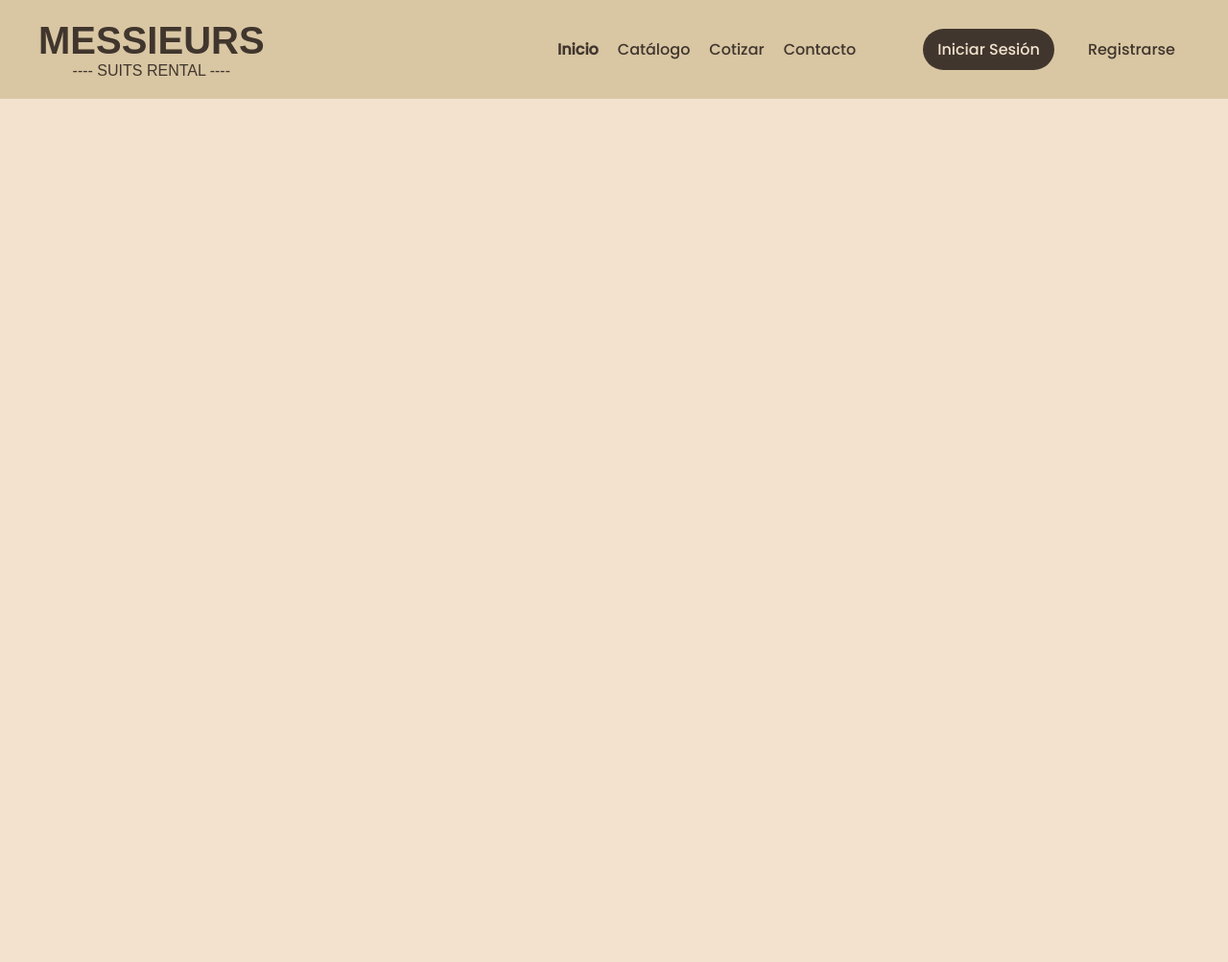
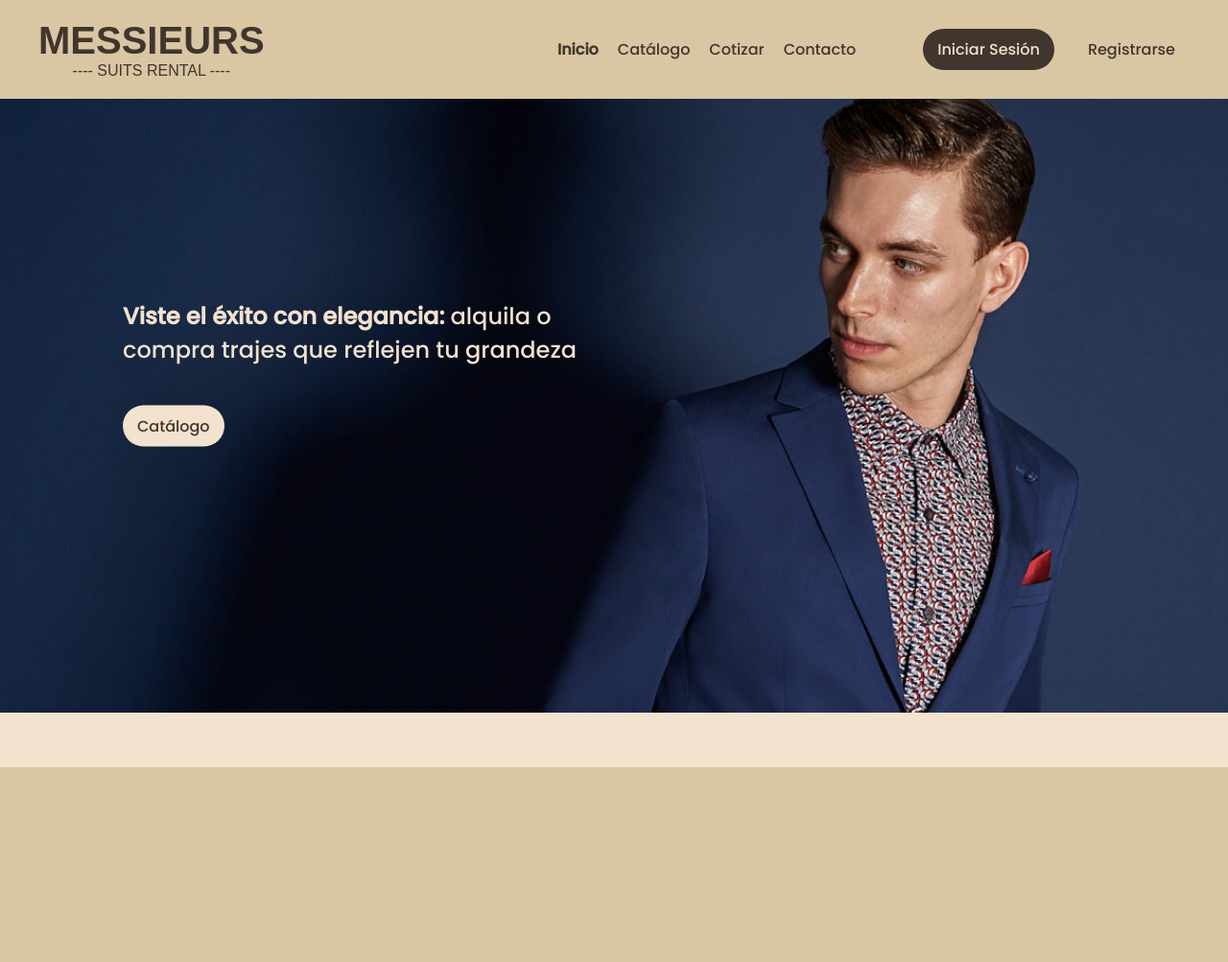
Before and after one commit to JorgeSarricolea/Messieurs-Suits-Rental, a PHP site: page /pages/index.php in a window 1280 px wide. Shown: the whole page at 96% size. After the commit the page ends 800 px from the top, so only its background shows below. Run offline with PHP 8.4, Linux system fonts and the light colour scheme; data that the repository does not hold is empty; some web fonts are replaced.

Commit message:
styles: banner and carousel in index page

```diff
--- a/includes/carousel.php
+++ b/includes/carousel.php
@@ -13,24 +13,6 @@ $suits = $stmt->fetchAll(PDO::FETCH_ASSOC);
 <!-- Swiper CSS src -->
 <link rel="stylesheet" href="https://unpkg.com/swiper/swiper-bundle.min.css"/>
 
-<style>
-  .swiper-container {
-    width: 100%;
-    padding-top: 50px;
-    padding-bottom: 50px;
-  }
-  .swiper-slide {
-    background-position: center;
-    background-size: cover;
-    width: 300px;
-    height: 300px;
-  }
-  .swiper-slide img {
-    display: block;
-    width: 100%;
-  }
-</style>
-
 <!-- Swiper -->
 <div class="swiper-container">
   <div class="swiper-wrapper">
@@ -38,8 +20,8 @@ $suits = $stmt->fetchAll(PDO::FETCH_ASSOC);
     <div class="swiper-slide">
       <img src="<?php echo htmlspecialchars($suit['image_src']); ?>" alt="suit Image">
       <h3><?php echo htmlspecialchars($suit['model']); ?></h3>
-      <p>Color: <?php echo htmlspecialchars($suit['color']); ?></p>
-      <p>Price: $<?php echo htmlspecialchars(number_format($suit['price'], 2)); ?></p>
+      <p>Color: <?php echo htmlspecialchars(strtoupper($suit['color'])); ?></p>
+      <p id="price-text">$<?php echo htmlspecialchars(number_format($suit['price'], 2)); ?> MXN</p>
     </div>
     <?php endforeach; ?>
   </div>
--- a/js/carousel.js
+++ b/js/carousel.js
@@ -1,7 +1,8 @@
 let swiper = new Swiper(".swiper-container", {
   slidesPerView: 3,
-  spaceBetween: 100,
-  slidesPerGroup: 3,
+  spaceBetween: 30 /* This adds space between slides, adjust as needed */,
+  slidesPerGroup: 1 /* Change this if you want to scroll one slide at a time */,
+  centeredSlides: true /* This will center the slides */,
   loop: true,
   loopFillGroupWithBlank: true,
   pagination: {
--- a/pages/index.php
+++ b/pages/index.php
@@ -4,9 +4,6 @@ session_start();
 
 // Header
 include '../includes/header.php';
-
-// Carousel
-include '../includes/carousel.php';
 ?>
 
 <!DOCTYPE html>
@@ -17,9 +14,25 @@ include '../includes/carousel.php';
   <!-- Main CSS Files -->
   <link rel="stylesheet" href="../styles/main.css">
   <link rel="stylesheet" href="../styles/header.css">
-  <title>Inicio</title>
+  <link rel="stylesheet" href="../styles/index.css">
+  <title>Messieurs | Suits Rental</title>
 </head>
 <body>
+  <!-- Main banner -->
+  <section id="banner">
+    <div class="banner-content">
+      <h1><span> Viste el éxito con elegancia: </span>alquila o compra trajes que reflejen tu grandeza</h1>
+      <a href="./catalogue.php">Catálogo</a>
+    </div>
+    <img src="../assets/img/banner.jpg" alt="">
+  </section>
 
+  <!-- Carousel -->
+  <section class="carousel-container">
+      <?php
+      // Carousel
+      include '../includes/carousel.php';
+      ?>
+  </section>
 </body>
 </html>
--- /dev/null
+++ b/styles/index.css
@@ -0,0 +1,125 @@
+/* Banner */
+#banner {
+  position: relative;
+  width: 100%;
+  height: 80%;
+  overflow: hidden;
+}
+
+#banner img {
+  width: 100%;
+  object-fit: cover;
+}
+
+.banner-content {
+  position: absolute;
+  top: 40%;
+  left: 40%;
+  transform: translate(-50%, -50%);
+  text-align: left;
+}
+
+.banner-content h1 {
+  margin: 0;
+  color: var(--lightBeige);
+  font-weight: 500;
+  width: 70%;
+}
+
+.banner-content span {
+  font-weight: bold;
+}
+
+.carousel-container {
+  margin: 0 auto;
+}
+
+.banner-content a {
+  position: relative;
+  background-color: var(--lightBeige);
+  color: var(--brown);
+  text-decoration: none;
+  padding: 10px 15px;
+  border-radius: 25px;
+  top: 50px;
+  transition: 0.3s ease-in-out;
+}
+
+.banner-content a:hover {
+  background-color: var(--beige);
+}
+
+/* Carousel */
+
+.carousel-container {
+  position: relative;
+  margin-top: 40px;
+  width: 90%;
+  padding: 0 5%; /* Adjust the percentage to push the edge slides out of view */
+}
+
+.swiper-container {
+  margin: 0 auto;
+  display: flex;
+  overflow: hidden; /* This will prevent elements from bleeding outside the container */
+}
+
+.swiper-wrapper {
+  gap: 0; /* Swiper has its own spacing system, you might not need this */
+}
+
+.swiper-slide {
+  display: flex;
+  background-color: var(--beige);
+  padding: 25px;
+  border-radius: 25px;
+  width: 100%;
+}
+
+.swiper-slide.swiper-slide {
+  display: flex;
+  flex-direction: column;
+}
+.swiper-slide h3 {
+  margin-top: 20px;
+  text-transform: capitalize;
+}
+
+#price-text {
+  width: fit-content;
+  align-self: flex-end;
+}
+
+.swiper-slide img {
+  object-fit: cover;
+  width: 100%;
+  height: 400px;
+  border-radius: 25px;
+}
+
+.swiper-button-next,
+.swiper-button-prev {
+  position: absolute;
+  top: 50%;
+  transform: translateY(-50%);
+  display: flex;
+  align-items: center;
+  justify-content: center;
+  cursor: pointer;
+  z-index: 10;
+}
+
+.swiper-button-next::after,
+.swiper-button-prev::after {
+  font-family: "swiper-icons";
+  font-size: 20px;
+  color: var(--brown);
+}
+
+.swiper-button-next {
+  right: 10px;
+}
+
+.swiper-button-prev {
+  left: 10px;
+}
--- a/styles/login_signup.css
+++ b/styles/login_signup.css
@@ -4,7 +4,7 @@ body {
   justify-content: center;
   height: 100vh;
   margin: 0;
-  background: url("../assets/bg.gif") center center fixed;
+  background: url("../assets/img/bg.gif") center center fixed;
   background-size: cover;
   overflow: hidden;
 }
```
Also changed, not shown: assets/img/banner.jpg (added), assets/img/bg.gif (renamed from assets/bg.gif).
